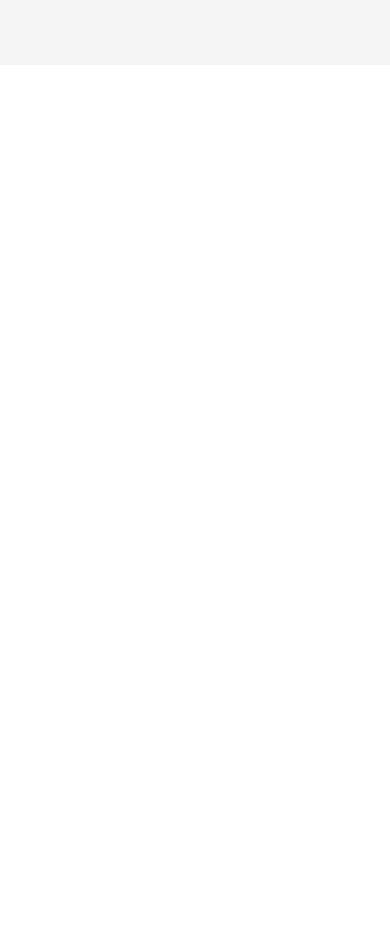
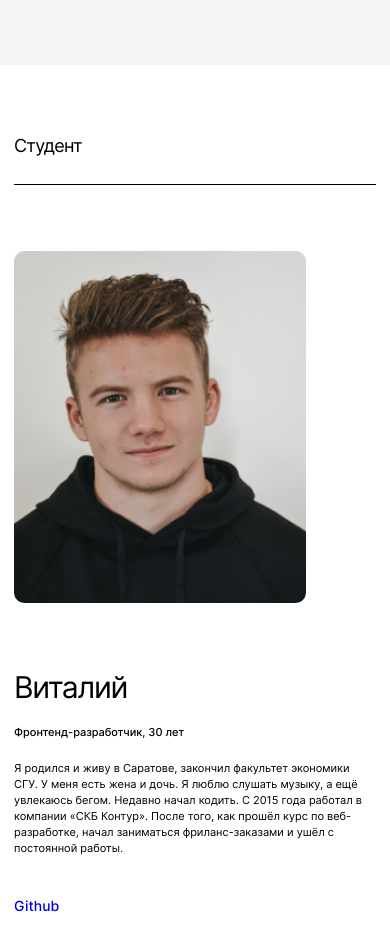
Before and after one commit to LeisanMingalieva/movies-explorer-frontend, a React (Create React App) app: page / in a window 390 px wide. Shown: the part 1940-2889 px from the top of the page. Before the commit the page ends 2005 px from the top, so only its background shows below. Built offline with nearby package versions, Linux system fonts and the light colour scheme.

Commit message:
create AboutMe

```diff
--- /dev/null
+++ b/src/components/AboutMe/AboutMe.css
@@ -0,0 +1,176 @@
+.about {
+    padding: 110px 70px 101px;
+    color: #000;
+}
+
+.about__title {
+    font-family: Inter;
+    font-size: 22px;
+    font-style: normal;
+    font-weight: 400;
+    line-height: normal;
+    letter-spacing: -0.88px;
+    border-bottom: 1px solid #000;
+    margin: 0;
+    padding: 0 0 23px;
+}
+
+.about__content {
+    display: flex;
+    column-gap: 270px;
+    justify-content: space-between;
+}
+
+.about__description {
+    display: flex;
+    flex-direction: column;
+}
+
+.about__name {
+    font-family: Inter;
+    font-size: 50px;
+    font-style: normal;
+    font-weight: 400;
+    line-height: 116%;
+    letter-spacing: -2px;
+    margin: 0;
+    padding: 66px 0 0;
+}
+
+.about__job {
+    font-feature-settings: 'clig' off, 'liga' off;
+    font-family: Inter;
+    font-size: 18px;
+    font-style: normal;
+    font-weight: 500;
+    line-height: 111.111%;
+    padding: 18px 0 0;
+    margin: 0;
+}
+
+.about__text {
+    font-feature-settings: 'clig' off, 'liga' off;
+    font-family: Inter;
+    font-size: 14px;
+    font-style: normal;
+    font-weight: 400;
+    line-height: 157.143%;
+    padding: 26px 0 0;
+    margin: 0;
+}
+
+.about__link {
+    font-family: Inter;
+    font-size: 14px;
+    font-style: normal;
+    font-weight: 500;
+    line-height: normal;
+    padding: 99px 0 0;
+    text-decoration: none;
+}
+
+.about__link:hover {
+    opacity: 0.7;
+    cursor: pointer;
+}
+
+.about__photo {
+    width: 270px;
+    height: 327px;
+    border-radius: 10px;
+    margin: 0;
+    object-fit: cover;
+    object-position: center;
+    padding: 66px 0 0;
+}
+
+@media (max-width: 920px) {
+    .about__content {
+        column-gap: 90px;
+    }
+}
+
+@media (max-width: 768px) {
+    .about {
+        padding: 90px 50px 91px;
+    }
+
+    .about__content {
+        column-gap: 49px;
+    }
+
+    .about__name {
+        font-size: 40px;
+        line-height: 100%;
+        letter-spacing: -1.6px;
+    }
+
+    .about__job {
+        font-size: 12px;
+        line-height: 150%;
+        padding: 16px 0 0;
+    }
+
+    .about__text {
+        font-size: 12px;
+        line-height: 150%;
+        padding: 20px 0 0;
+    }
+
+    .about__photo {
+        width: 255px;
+        height: 307px;
+    }
+
+    .about__link {
+        padding: 87px 0 0;
+    }
+}
+
+@media (max-width: 460px) {
+    .about {
+        padding: 70px 14px 70px;
+        display: flex;
+        flex-direction: column;
+    }
+
+    .about__content {
+        flex-direction: column-reverse;
+        justify-content: start;
+        column-gap: 0;
+    }
+
+    .about__title {
+        font-size: 18px;
+        letter-spacing: -0.72px;
+        margin: 0;
+        padding: 0 0 28px 0;
+    }
+
+    .about__name {
+        font-size: 30px;
+        line-height: normal;
+        letter-spacing: -1.2px;
+    }
+
+    .about__job {
+        font-size: 11px;
+        line-height: 145.455%;
+        padding: 20px 0 0;
+    }
+
+    .about__text {
+        font-size: 11px;
+        line-height: 145.455%;
+        padding: 20px 0 0;
+    }
+
+    .about__link {
+        padding: 40px 0 0;
+    }
+
+    .about__photo {
+        width: 292px;
+        height: 352px;
+    }
+}
--- /dev/null
+++ b/src/components/AboutMe/AboutMe.js
@@ -0,0 +1,24 @@
+import React from "react";
+import './AboutMe.css';
+import StudentPhoto from '../../images/studentPhoto.jpg'
+
+function AboutMe() {
+    return (
+        <section className="about" id='student'>
+            <h2 className="about__title">Студент</h2>
+            <div className="about__content">
+                <div className="about__description">
+                    <h3 className="about__name">Виталий</h3>
+                    <p className="about__job">Фронтенд-разработчик, 30 лет</p>
+                    <p className="about__text">Я родился и живу в Саратове, закончил факультет экономики СГУ. У меня есть жена
+                        и дочь. Я люблю слушать музыку, а ещё увлекаюсь бегом. Недавно начал кодить. С 2015 года работал в компании «СКБ Контур».
+                        После того, как прошёл курс по веб-разработке, начал заниматься фриланс-заказами и ушёл с постоянной работы.</p>
+                    <a className="about__link" href="https://github.com/LeisanMingalieva" target="_blank" rel="noreferrer">Github</a>
+                </div>
+                <img className="about__photo" src ={StudentPhoto} alt="Фото студента"/>
+            </div>
+        </section>
+    )
+}
+
+export default AboutMe;
--- a/src/components/AboutProject/AboutProject.js
+++ b/src/components/AboutProject/AboutProject.js
@@ -5,8 +5,8 @@ function AboutProject() {
     return (
         <section className="about-project" id='about-project'>
             <h2 className="about-project__title">О проекте</h2>
-            <div class="about-project__description">
-                <ul class="about-project__content">
+            <div className="about-project__description">
+                <ul className="about-project__content">
                     <li className="about-project__item">
                         <h3 className="about-project__item-title">Дипломный проект включал 5 этапов</h3>
                         <p className="about-project__item-text">Составление плана, работу над бэкендом, вёрстку, добавление функциональности и финальные доработки.</p>
--- a/src/components/Main/Main.js
+++ b/src/components/Main/Main.js
@@ -3,6 +3,7 @@ import Promo from "../Promo/Promo";
 import NavTab from "../NavTab/NavTab";
 import AboutProject from "../AboutProject/AboutProject";
 import Techs from "../Techs/Techs";
+import AboutMe from "../AboutMe/AboutMe";
 
 function Main() {
     return (
@@ -11,6 +12,7 @@ function Main() {
             <NavTab />
             <AboutProject />
             <Techs />
+            <AboutMe />
         </div>
 
     )
--- a/src/components/NavTab/NavTab.css
+++ b/src/components/NavTab/NavTab.css
@@ -21,6 +21,11 @@
     text-decoration-line: underline;
 }
 
+.navTab__link:hover {
+    opacity: 0.7;
+    cursor: pointer;
+}
+
 @media (max-width: 460px) {
     .navTab__links {
         gap: 24px;
```
Also changed, not shown: src/images/studentPhoto.jpg (added).
